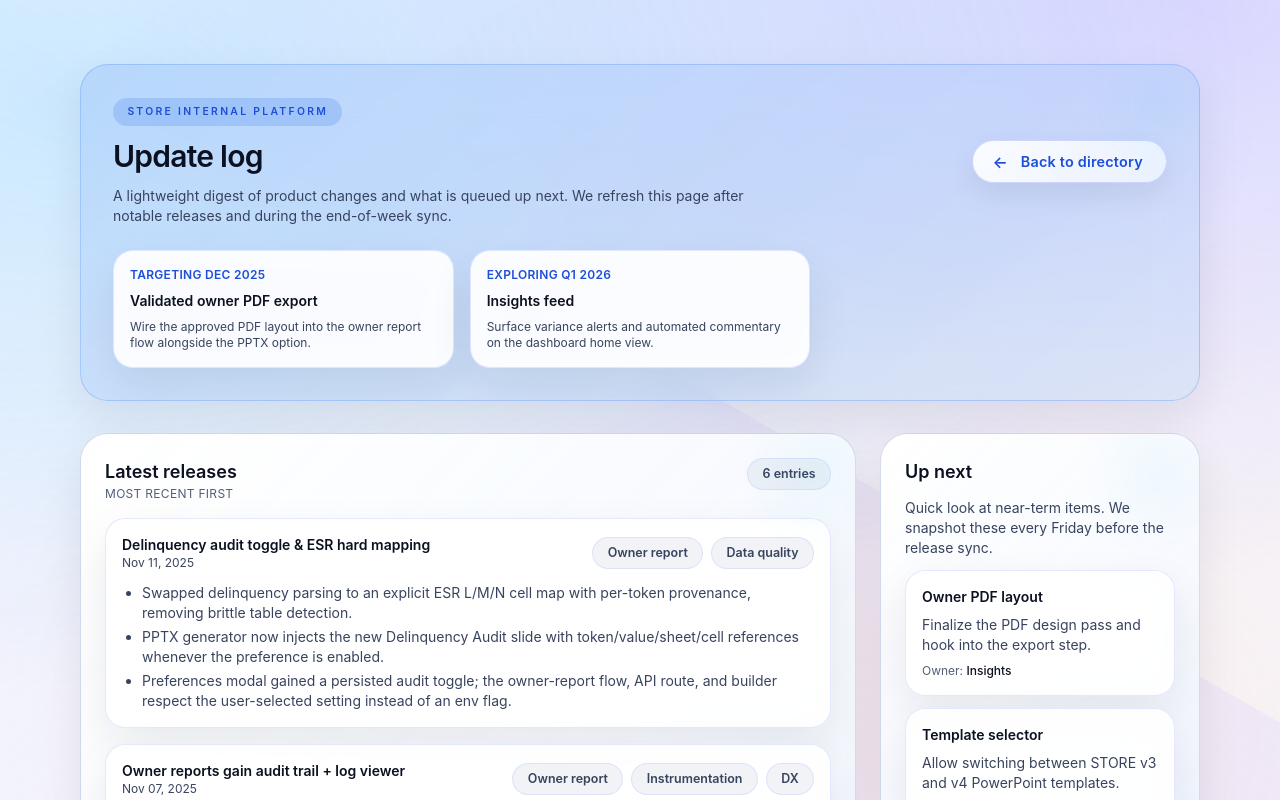
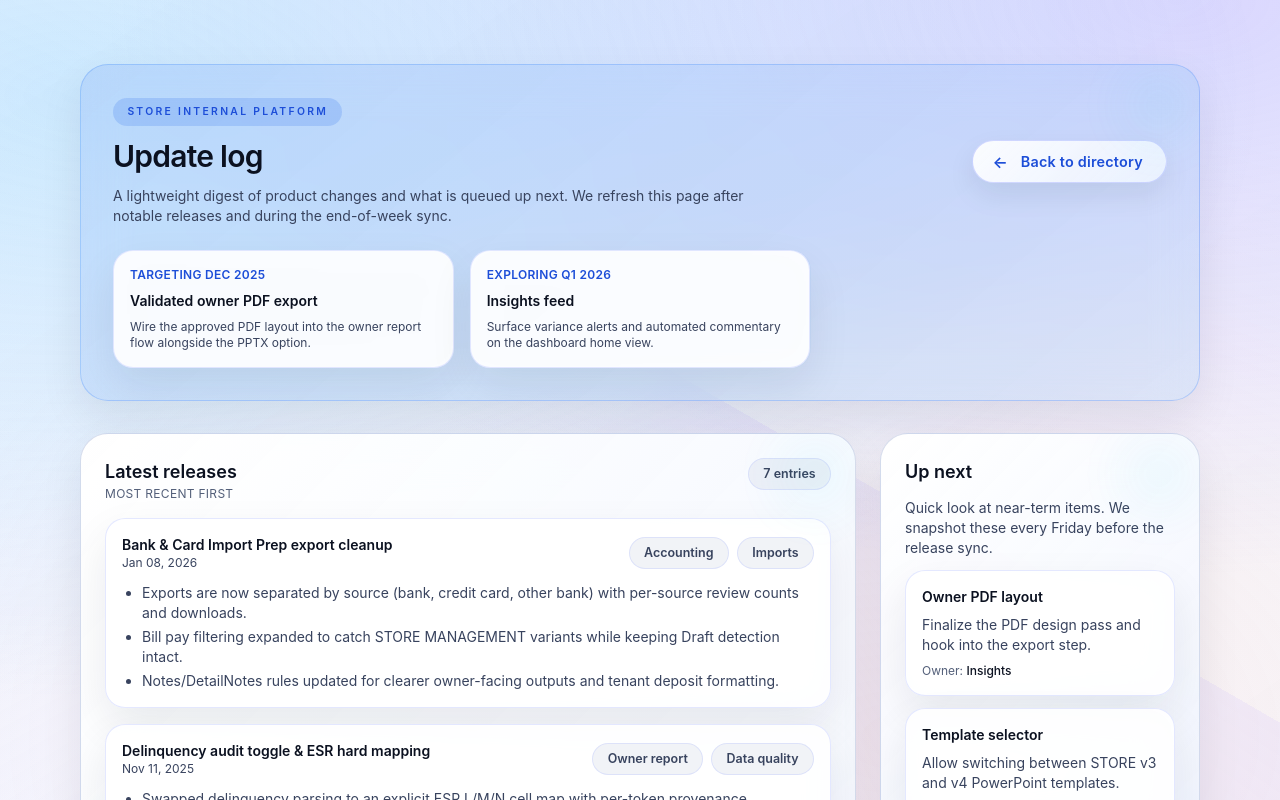
Before and after one commit to alexandermburke/ProformaBuilder, a Next.js app in the folder storeinsight/: page /updatelog in a window 1280 px wide. Shown: the top 800 px of the page. Built offline with nearby package versions, Linux system fonts and the light colour scheme.

Commit message:
Update page.tsx

```diff
--- a/storeinsight/src/app/updatelog/page.tsx
+++ b/storeinsight/src/app/updatelog/page.tsx
@@ -33,6 +33,17 @@ type PlannedUpdate = {
 };
 
 const updates: UpdateItem[] = [
+  {
+    id: "2026-01-08",
+    date: "Jan 08, 2026",
+    title: "Bank & Card Import Prep export cleanup",
+    highlights: [
+      "Exports are now separated by source (bank, credit card, other bank) with per-source review counts and downloads.",
+      "Bill pay filtering expanded to catch STORE MANAGEMENT variants while keeping Draft detection intact.",
+      "Notes/DetailNotes rules updated for clearer owner-facing outputs and tenant deposit formatting.",
+    ],
+    tags: ["Accounting", "Imports"],
+  },
   {
     id: "2025-11-11",
     date: "Nov 11, 2025",
```
